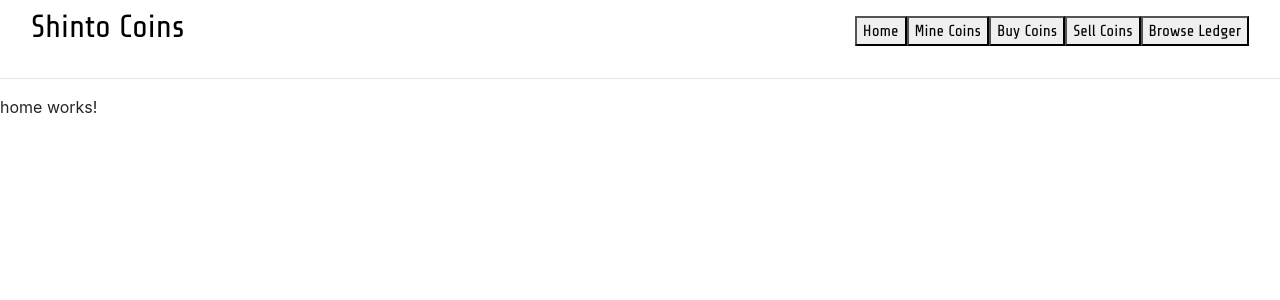
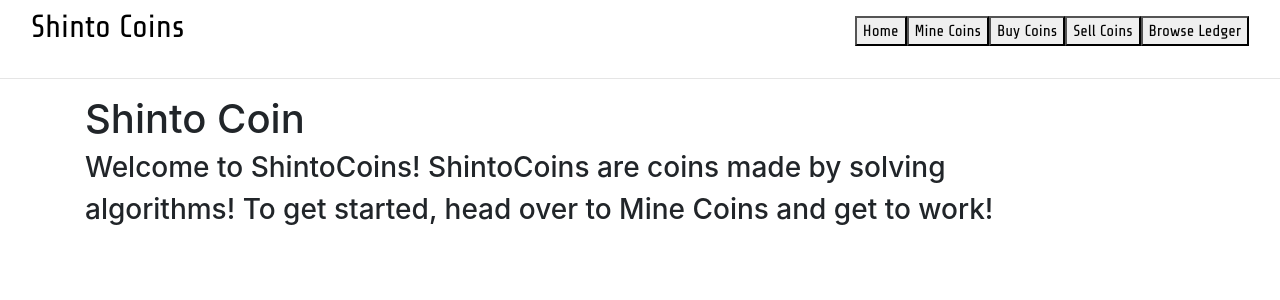
Before and after one commit to jwpowers2/shintocoins, an Angular app: page /home in a window 1280 px wide. Shown: the top 300 px of the page. Built offline with nearby package versions, Linux system fonts and the light colour scheme.

Commit message:
mod home branch for display text

```diff
--- a/src/app/home/home.component.html
+++ b/src/app/home/home.component.html
@@ -1,3 +1,7 @@
-<p>
-  home works!
-</p>
+
+<div class="container justify-content-center">
+<h1>Shinto Coin</h1>
+
+<h3>Welcome to ShintoCoins!  ShintoCoins are coins made by solving</h3>
+<h3>algorithms!  To get started, head over to Mine Coins and get to work!</h3>
+</div>
```
